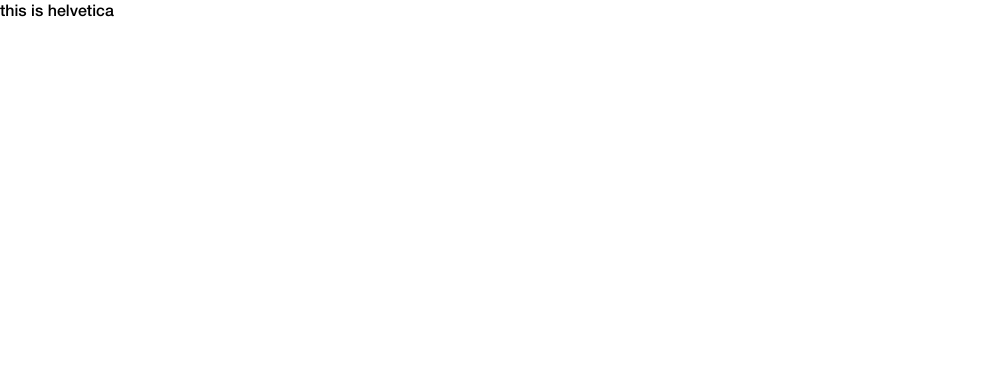
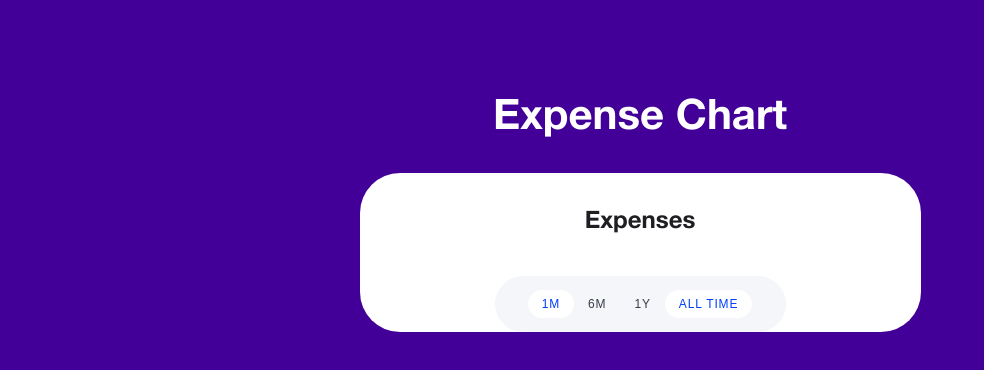
Before and after one commit to bishalDores/expense-chart, a Next.js app: page / in a window 1280 px wide. Shown: the top 370 px of the page, without its empty margins (0-984 px from the left). Built offline with nearby package versions, Linux system fonts and the light colour scheme.

Commit message:
few updates on bg color, expense chart box, expense tab

```diff
--- a/app/globals.scss
+++ b/app/globals.scss
@@ -2,3 +2,93 @@
   margin: 0;
   padding: 0;
 }
+body,
+html {
+  height: 100%;
+}
+.page_wrapper {
+  height: 100%;
+  background-color: #430099;
+  padding: 0 20px;
+  h1 {
+    color: #fff;
+    text-align: center;
+    font-size: 28px;
+    font-style: normal;
+    font-weight: 700;
+    line-height: normal;
+    padding-top: 60px;
+    padding-bottom: 34px;
+    @media (min-width: 40em) {
+      font-size: 42px;
+      padding-top: 87px;
+    }
+  }
+  .chart_box {
+    width: 100%;
+    background-color: white;
+    margin: 0 auto;
+    border-radius: 40px;
+    @media (min-width: 40em) {
+      width: 561px;
+    }
+    h2 {
+      color: #1f1f23;
+      font-size: 24px;
+      font-style: normal;
+      font-weight: 700;
+      line-height: normal;
+      text-align: center;
+      padding: 32px 10px 42px;
+    }
+    .expense_tabs {
+      width: 85%;
+      height: 56px;
+
+      margin: 0 auto 25px;
+      border-radius: 30px;
+      background: #f5f6fa;
+      display: flex;
+      align-items: center;
+      justify-content: center;
+
+      @media (min-width: 40em) {
+        width: 291px;
+      }
+      button {
+        background-color: transparent;
+        color: #373b47;
+        padding: 6px 14px;
+        border-radius: 16px;
+        text-transform: uppercase;
+        border: none;
+        font-size: 12px;
+        font-style: normal;
+        font-weight: 400;
+        line-height: 16px;
+        letter-spacing: 0.84px;
+        cursor: pointer;
+      }
+      .active {
+        color: #003eff;
+        background-color: #fff;
+      }
+    }
+  }
+}
+
+/* Small devices such as large phones (640px and up) */
+@media only screen and (min-width: 40em) {
+}
+
+/* Medium devices such as tablets (768px and up) */
+@media only screen and (min-width: 48em) {
+}
+
+/* Large devices such as laptops (1024px and up) */
+@media only screen and (min-width: 64em) {
+}
+
+/* Largest devices such as desktops (1280px and up) */
+@media only screen and (min-width: 80em) {
+}
--- a/app/page.tsx
+++ b/app/page.tsx
@@ -3,6 +3,18 @@
 import data from "../expense-data.json";
 
 export default function Home() {
-  console.log(data);
-  return <main>this is helvetica</main>;
+  return (
+    <main className="page_wrapper">
+      <h1>Expense Chart</h1>
+      <div className="chart_box">
+        <h2>Expenses</h2>
+        <div className="expense_tabs">
+          <button className="active">1m</button>
+          <button>6m</button>
+          <button>1y</button>
+          <button className="active">all time</button>
+        </div>
+      </div>
+    </main>
+  );
 }
```
